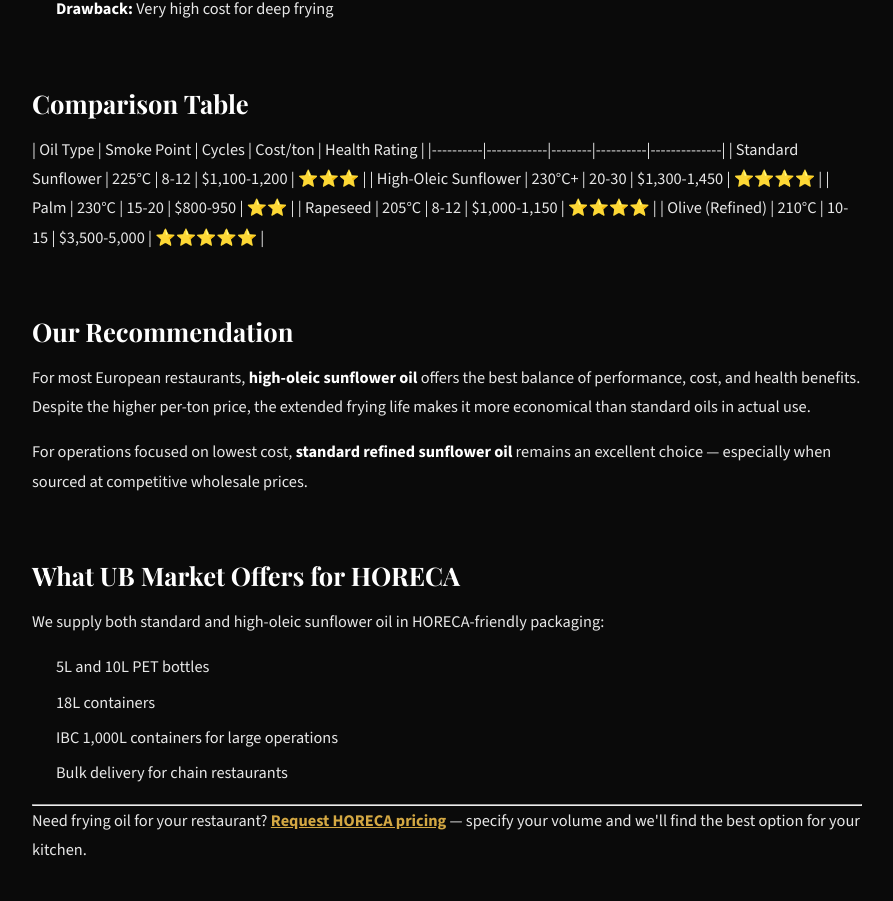
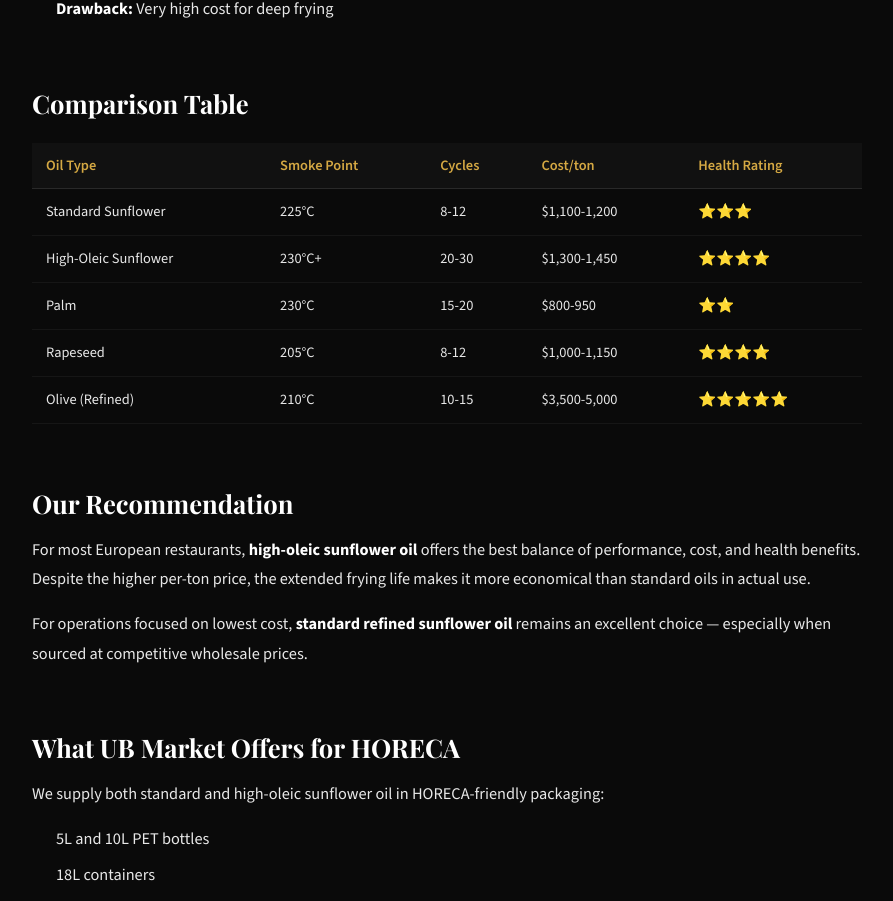
Before and after one commit to VadymMak/star-food, a Next.js app: page /en/blog/best-frying-oil-restaurants in a window 1280 px wide. Shown: the part 2893-3794 px from the top of the page, without its empty margins (28-921 px from the left). Built offline with nearby package versions, Linux system fonts and the light colour scheme; no server answers.

Commit message:
Fix blog tables (remarkGfm) + CTA button to quote page

```diff
--- a/package.json
+++ b/package.json
@@ -16,6 +16,7 @@
     "react-dom": "19.2.3",
     "react-icons": "^5.5.0",
     "react-markdown": "^10.1.0",
+    "remark-gfm": "^4.0.1",
     "resend": "^6.9.2"
   },
   "devDependencies": {
--- a/src/components/BlogPostClient/BlogPostClient.tsx
+++ b/src/components/BlogPostClient/BlogPostClient.tsx
@@ -8,6 +8,7 @@ import { FaCalendar, FaClock, FaArrowLeft, FaEnvelope } from "react-icons/fa";
 import { useLanguage } from "@/context/LanguageContext";
 import { generateBreadcrumbSchema } from "@/lib/schema";
 import Breadcrumbs from "@/components/Breadcrumbs/Breadcrumbs";
+import remarkGfm from "remark-gfm";
 import TableOfContents from "@/components/TableOfContents/TableOfContents";
 import styles from "../../app/[locale]/blog/[slug]/post.module.css";
 
@@ -142,7 +143,9 @@ export default function BlogPostClient({ post, slug, locale }: Props) {
         <div className={styles.inner}>
           <div className={styles.bodyGrid}>
             <article className={`${styles.article} blog-content`}>
-              <ReactMarkdown>{post.content}</ReactMarkdown>
+              <ReactMarkdown remarkPlugins={[remarkGfm]}>
+                {post.content}
+              </ReactMarkdown>
 
               <div className={styles.cta}>
                 <h3>
@@ -152,12 +155,9 @@ export default function BlogPostClient({ post, slug, locale }: Props) {
                   {bp.ctaText ||
                     "Contact UB Market for competitive pricing and reliable supply."}
                 </p>
-                <a
-                  href="mailto:ubmarket2022@gmail.com"
-                  className="btn btn-primary"
-                >
+                <Link href={`/${locale}/quote`} className="btn btn-primary">
                   <FaEnvelope /> {bp.ctaButton || "Request a Quote"}
-                </a>
+                </Link>
               </div>
             </article>
 
```
Also changed, not shown: 1 other file (tests, documents, lock files or other folders).
